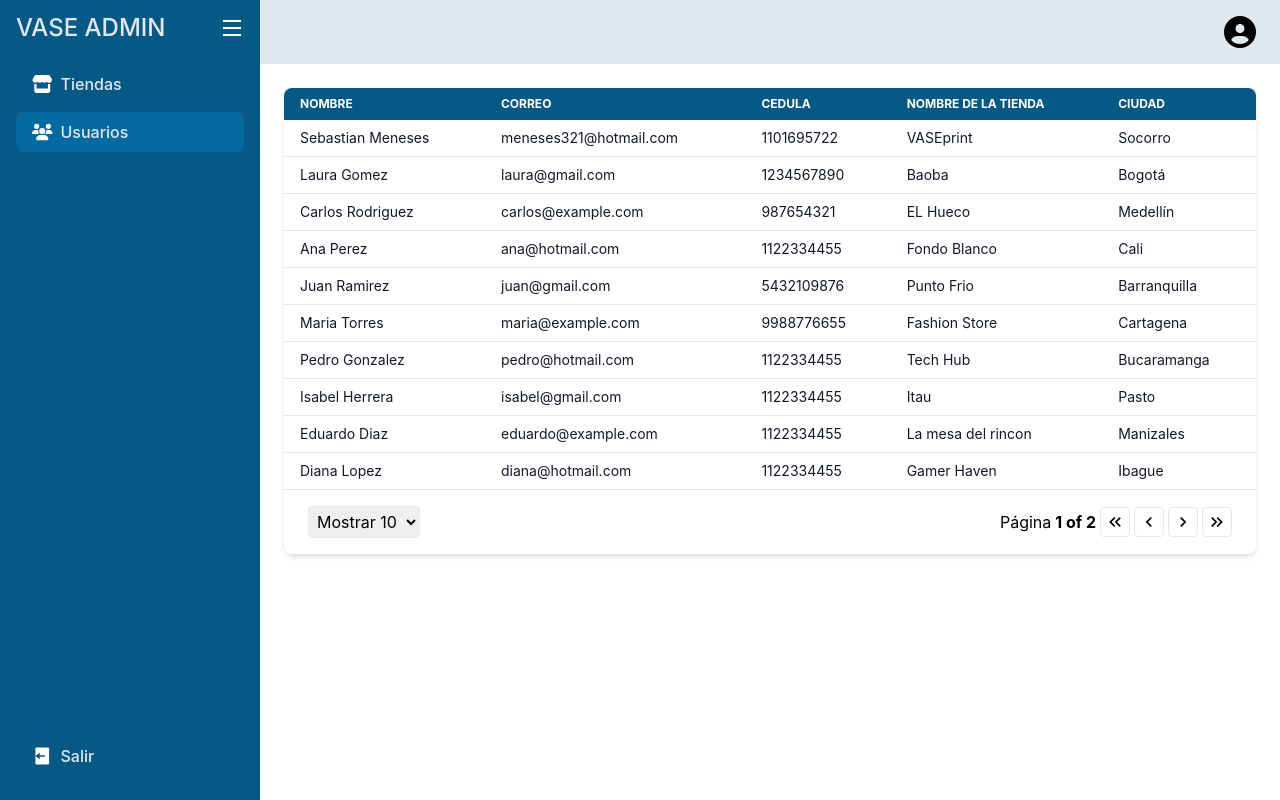
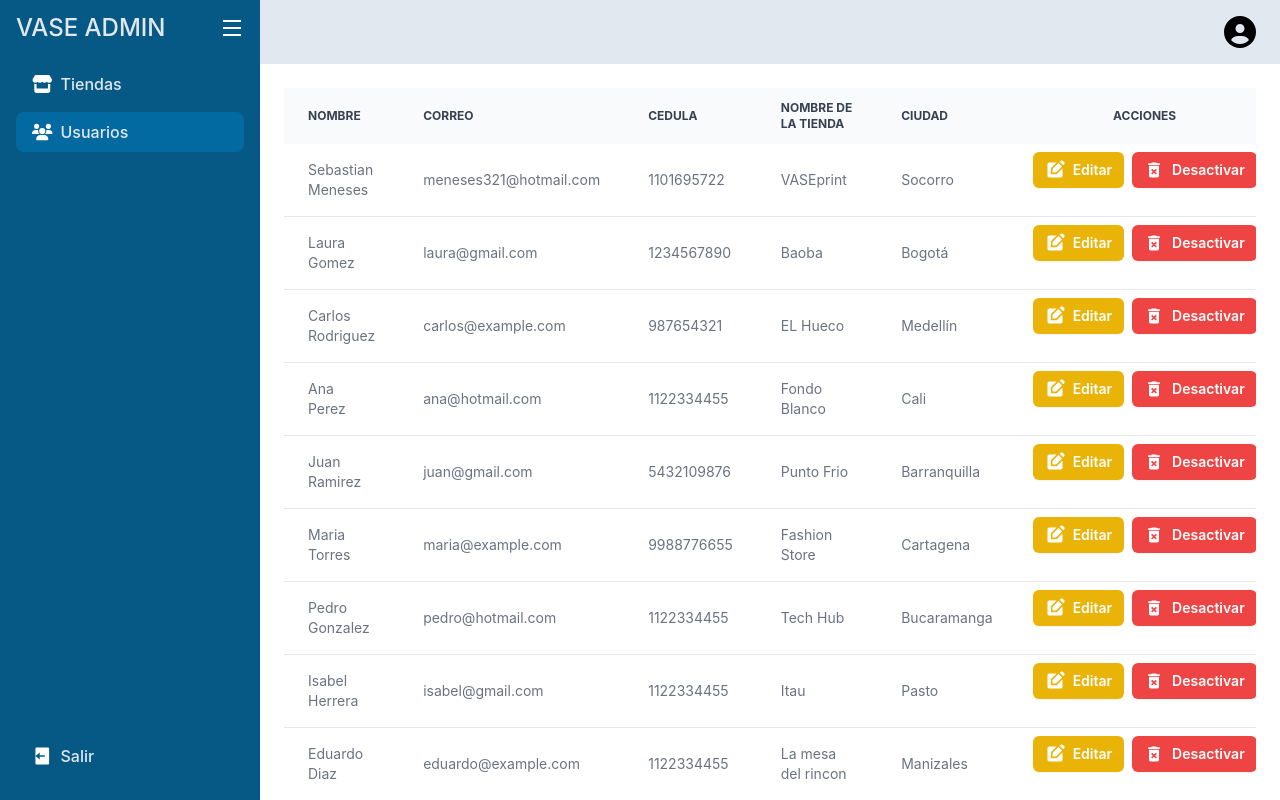
Before and after one commit to poncho29/admin-app, a React (Vite) app: page /dashboard/users in a window 1280 px wide. Built offline with nearby package versions, Linux system fonts and the light colour scheme.

Commit message:
[ADD] - new table component

```diff
--- a/package.json
+++ b/package.json
@@ -10,6 +10,7 @@
     "preview": "vite preview"
   },
   "dependencies": {
+    "@tanstack/match-sorter-utils": "^8.15.1",
     "@tanstack/react-table": "^8.11.8",
     "autoprefixer": "^10.4.17",
     "formik": "^2.4.5",
--- a/src/components/common/Table.tsx
+++ b/src/components/common/Table.tsx
@@ -2,7 +2,8 @@ import {
   flexRender,
   useReactTable,
   getCoreRowModel,
-  getPaginationRowModel
+  getPaginationRowModel,
+  getFilteredRowModel
 } from '@tanstack/react-table';
 import type { ColumnDef } from '@tanstack/react-table';
 
@@ -41,6 +42,7 @@ export const Table =  <T extends object>({
     columns,
     getCoreRowModel: getCoreRowModel(),
     getPaginationRowModel: getPaginationRowModel(),
+    getFilteredRowModel: getFilteredRowModel(),
   });
 
   const getStyle = (icon: 'edit' | 'delete' | 'view') => {
@@ -71,16 +73,33 @@ export const Table =  <T extends object>({
 
   return (
     <div className="overflow-x-auto shadow-md sm:rounded-lg">
+      <div className="w-full flex items-center justify-between gap-2 px-6 py-4">
+        <input type="text" placeholder="Buscar..." />
+      </div>
       <table className="w-full text-sm text-left rtl:text-right">
         <thead>
           {table.getHeaderGroups().map((headerGroup) => (
-            <tr key={headerGroup.id} className="text-xs text-white uppercase bg-sky-800">
+            <tr
+              key={headerGroup.id}
+              className="text-xs text-white uppercase bg-sky-800"
+            >
               {headerGroup.headers.map((header) => (
-                <th key={header.id} scope="col" className="text-nowrap px-4 py-2">
+                <th
+                  key={header.id}
+                  scope="col"
+                  className="text-nowrap px-4 py-2 cursor-pointer"
+                  {...{
+                    onClick: header.column.getToggleSortingHandler(),
+                  }}
+                >
                   {header.isPlaceholder
                     ? null
                     : flexRender(header.column.columnDef.header, header.getContext())
                   }
+                  {{
+                    asc: '🔼',
+                    desc: '🔽',
+                  }[header.column.getIsSorted() as string] ?? null}
                 </th>
               ))}
               {controls.length > 0 && (
--- /dev/null
+++ b/src/components/common/TableCustom.tsx
@@ -0,0 +1,108 @@
+import { MdDeleteForever, MdEditSquare, MdRemoveRedEye } from "react-icons/md";
+import { Buttom } from "./Buttom";
+
+export type Column<T> = {
+  header: string;
+  accessor: keyof T;
+}
+
+interface Props <T>{
+  data: T[];
+  columns: Column<T>[];
+  controls?: {
+    text: string;
+    icon: 'edit' | 'delete' | 'view';
+    onClick: (item: T) => void;
+  }[];
+}
+
+export const TableCustom = <T,>({ data, columns, controls = [], }: Props<T>) => {
+  // eslint-disable-next-line @typescript-eslint/no-explicit-any
+  const convertToReactNode = (value: any): React.ReactNode => {
+    if (value === null || value === undefined) {
+      return '';
+    } else if (typeof value === 'boolean') {
+      return value;
+    } else if (typeof value === 'string' || typeof value === 'number') {
+      return value;
+    } else {
+      return '';
+    }
+  };
+
+  const getStyle = (icon: 'edit' | 'delete' | 'view') => {
+    switch (icon) {
+      case 'edit':
+        return 'bg-yellow-500 hover:bg-yellow-600';
+      case 'delete':
+        return  'bg-red-500 hover:bg-red-600';
+      case 'view':
+        return '';
+      default:
+        return null;
+    }
+  }
+
+  const renderIcon = (icon: 'edit' | 'delete' | 'view') => {
+    switch (icon) {
+      case 'edit':
+        return <MdEditSquare size={20} />;
+      case 'delete':
+        return <MdDeleteForever size={20} />;
+      case 'view':
+        return <MdRemoveRedEye size={20} />
+      default:
+        return null;
+    }
+  }
+
+  return (
+    <div className="relative overflow-x-auto">
+      <table className="w-full text-sm text-left rtl:text-right text-gray-500 dark:text-gray-400">
+        <thead className="text-xs text-gray-700 uppercase bg-gray-50 dark:bg-gray-700 dark:text-gray-400">
+          <tr>
+            {columns.map(({ header }) => (
+              <th key={header} scope="col" className="px-6 py-3">
+                { header }
+              </th>
+            ))}
+            {controls.length > 0 && (
+              <th
+                key="controls-head"
+                scope="col"
+                className="text-center text-nowrap px-4 py-2"
+              >
+                Acciones
+              </th>
+            )}
+          </tr>
+        </thead>
+        <tbody>
+          {data.map((item, index) => (
+            <tr key={index} className="bg-white border-b dark:bg-gray-800 dark:border-gray-700">
+              {columns.map(({ accessor }) => (
+                <td key={String(accessor)} className="px-6 py-4">
+                  {convertToReactNode(item[accessor])}
+                </td>
+              ))}
+              {controls.length > 0 && (
+                <td key="controls-body" className="flex gap-2 px-4 py-2">
+                  {controls.map(({ text, icon, onClick }) => (
+                    <Buttom
+                      key={text}
+                      customClass={`flex items-center gap-2 ${getStyle(icon)}`}
+                      onClick={() => onClick(item)}
+                    >
+                      {icon && renderIcon(icon)}
+                      {text}
+                    </Buttom>
+                  ))}
+                </td>
+              )}
+            </tr>
+          ))}
+        </tbody>
+      </table>
+    </div>
+  )
+}
--- a/src/components/index.ts
+++ b/src/components/index.ts
@@ -8,6 +8,8 @@ export * from './common/SpanLink';
 export * from './common/AccountMenu';
 export * from './common/BreadCrumb';
 export * from './common/Table';
+export * from './common/TableCustom';
+export * from './common/Modal';
 
 // Form
 export * from './form/InputText';
--- a/src/pages/dashboard/stores/index.tsx
+++ b/src/pages/dashboard/stores/index.tsx
@@ -1,17 +1,24 @@
-import { Buttom, InputText, Table } from "../../../components";
+import { useState } from "react";
+
+import { IoMdAdd } from "react-icons/io";
+
+import { Buttom, InputText, Table, Modal } from "../../../components";
 
 import { stores } from "../../../assets/data";
 
 import { Store } from "../../../interfaces";
 
-import { IoMdAdd } from "react-icons/io";
-import { useState } from "react";
-import { Modal } from "../../../components/common/Modal";
+import { ColumnDef } from "@tanstack/react-table";
 
-const columns = [
+
+// eslint-disable-next-line @typescript-eslint/no-explicit-any
+const columns: ColumnDef<Store, any>[] = [
   {
     header: 'Nombre',
-    accessorKey: 'name'
+    accessorKey: 'name',
+    accessorFn: (row) => row.name,
+    cell: info => info.getValue(),
+    footer: info => info.column.id
   },
   {
     header: 'Ubicación',
--- a/src/pages/dashboard/users/index.tsx
+++ b/src/pages/dashboard/users/index.tsx
@@ -1,34 +1,51 @@
-import { Table } from "../../../components";
+import { Column, TableCustom } from "../../../components";
 
 import { users } from "../../../assets/data";
 
-const columns = [
+import { User } from "../../../interfaces";
+
+const columns: Column<User>[] = [
   {
     header: 'Nombre',
-    accessorKey: 'name'
+    accessor: 'name'
   },
   {
     header: 'Correo',
-    accessorKey: 'email'
+    accessor: 'email'
   },
   {
     header: 'Cedula',
-    accessorKey: 'cedula'
+    accessor: 'cedula'
   },
   {
     header: 'Nombre de la tienda',
-    accessorKey: 'nameStore'
+    accessor: 'nameStore'
   },
   {
     header: 'Ciudad',
-    accessorKey: 'city'
+    accessor: 'city'
   }
 ]
 
 export const Users = () => {
   return (
     <div className="w-full">
-      <Table data={users} columns={columns} />
+      <TableCustom
+        data={users}
+        columns={columns}
+        controls={[
+          {
+            icon: 'edit',
+            text: 'Editar',
+            onClick: (item) => console.log(item)
+          },
+          {
+            icon: 'delete',
+            text: 'Desactivar',
+            onClick: (item) => console.log(item)
+          }
+        ]}
+      />
     </div>
   )
 }
```
Also changed, not shown: 1 other file (tests, documents, lock files or other folders).
